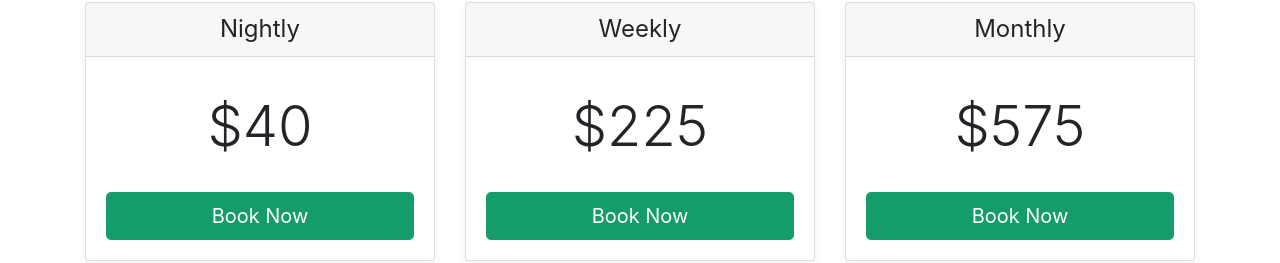
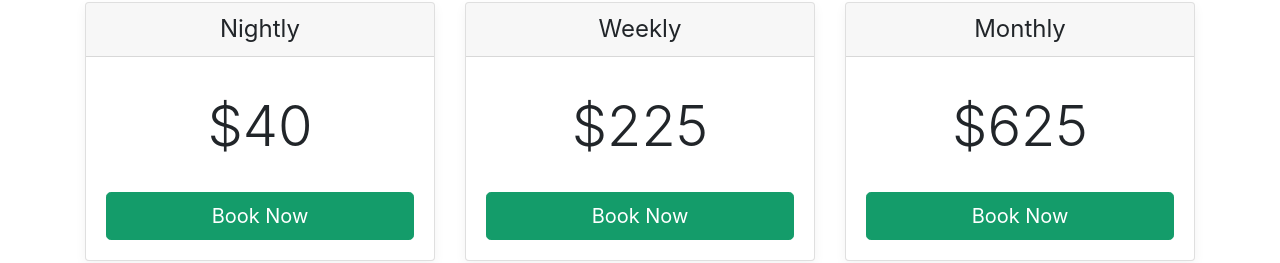
Before and after one commit to brandonptucker/albanyrvresort.com, a Nuxt app: page /rates in a window 1280 px wide. Shown: the part 658-921 px from the top of the page. Built offline with nearby package versions, Linux system fonts and the light colour scheme.

Commit message:
Update rates

```diff
--- a/pages/rates.vue
+++ b/pages/rates.vue
@@ -54,7 +54,7 @@
               title="Weekly"
             />
             <rate-card
-              :rate="575"
+              :rate="625"
               title="Monthly"
             />
           </div>
@@ -75,7 +75,7 @@
               title="Weekly"
             />
             <rate-card
-              :rate="625"
+              :rate="675"
               title="Monthly"
             />
           </div>
```
Also changed, not shown: 1 other file (tests, documents, lock files or other folders).
